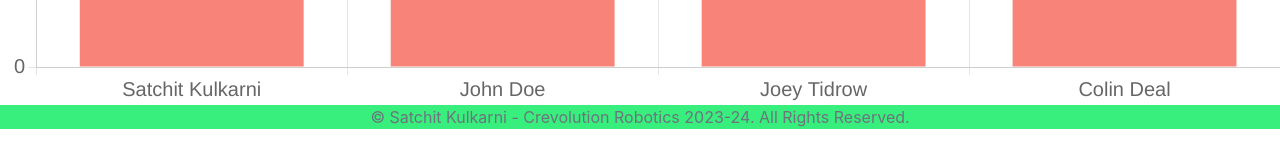
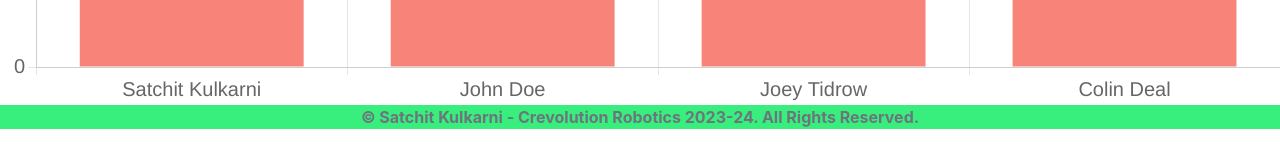
Before and after one commit to SatchitK/CrevBuildHours, a Flask app: page /insights in a window 1280 px wide. Shown: the part 2311-2456 px from the top of the page. Run offline with Flask 3, Linux system fonts and the light colour scheme; data comes from the database, SQL or seed files in the repository; some libraries are stand-ins or nearby versions.

Commit message:
bolded footer

```diff
--- a/website/templates/base.html
+++ b/website/templates/base.html
@@ -98,6 +98,6 @@
     </body>
 
     <footer style="background-color: #38ef7d;">
-      <p class="text-center text-muted">© Satchit Kulkarni - Crevolution Robotics 2023-24. All Rights Reserved.</p>
+      <p class="text-center text-muted"><b>© Satchit Kulkarni - Crevolution Robotics 2023-24. All Rights Reserved.</b></p>
     </footer>
 </html>
```
